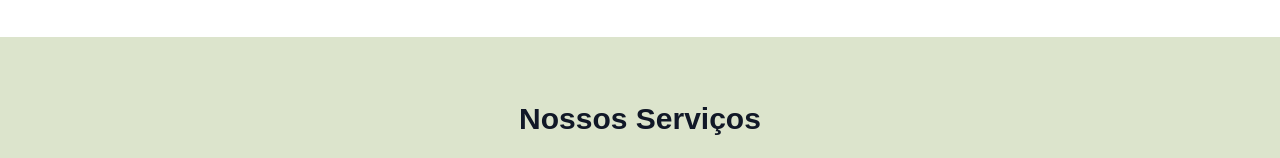
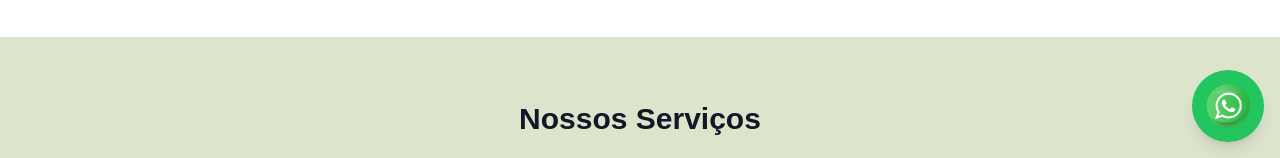
Before and after one commit to sevak19/imperio-dos-pets, a Next.js app: page / in a window 1280 px wide. Shown: the part 642-800 px from the top of the page. Built offline with nearby package versions, Linux system fonts and the light colour scheme.

Commit message:
feat: new WhatsApp floating button

```diff
--- a/src/app/page.tsx
+++ b/src/app/page.tsx
@@ -143,6 +143,17 @@ function App() {
         </div>
       </div>
 
+
+      {/* Botão flutuante do WhatsApp */}
+        <a
+        href="https://wa.me/5531994947303?text=Olá,%20gostaria%20de%20agendar%20uma%20consulta."
+        target="_blank"
+        rel="noopener noreferrer"
+        className="fixed bottom-4 right-4 bg-green-500 p-3 rounded-full shadow-lg hover:bg-green-600 transition"
+      >
+      <img src="/whatsapp.png" alt="WhatsApp" className="w-12 h-12" />
+      </a>
+
       {/* Footer */}
       <footer className="bg-gray-900 text-white py-8">
         <div className="max-w-7xl mx-auto px-4 sm:px-6 lg:px-8">
```
Also changed, not shown: public/whatsapp.png (added).
